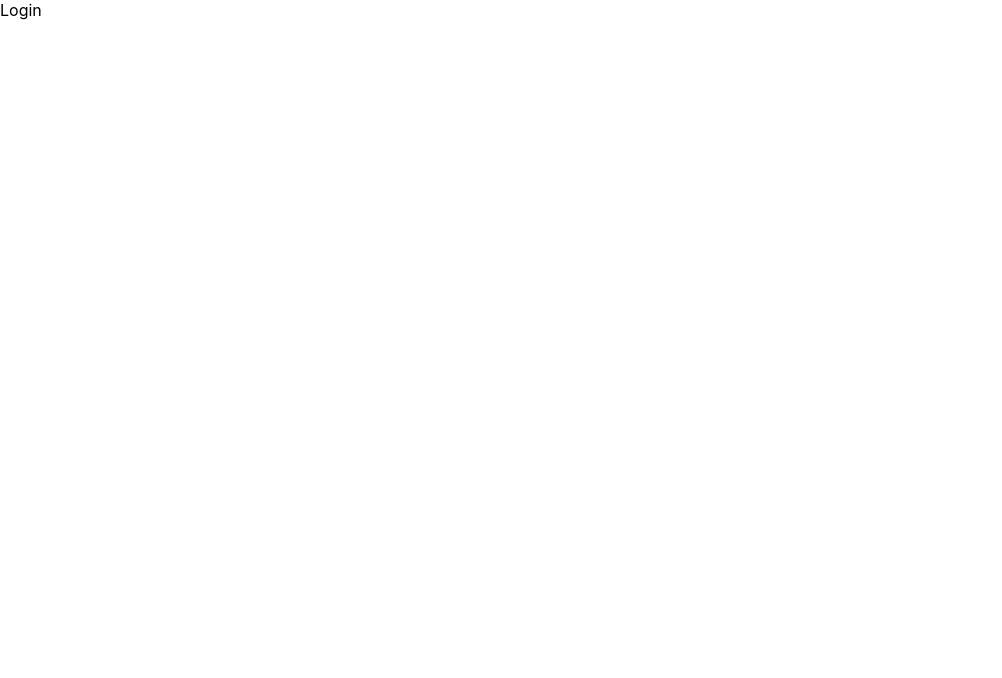
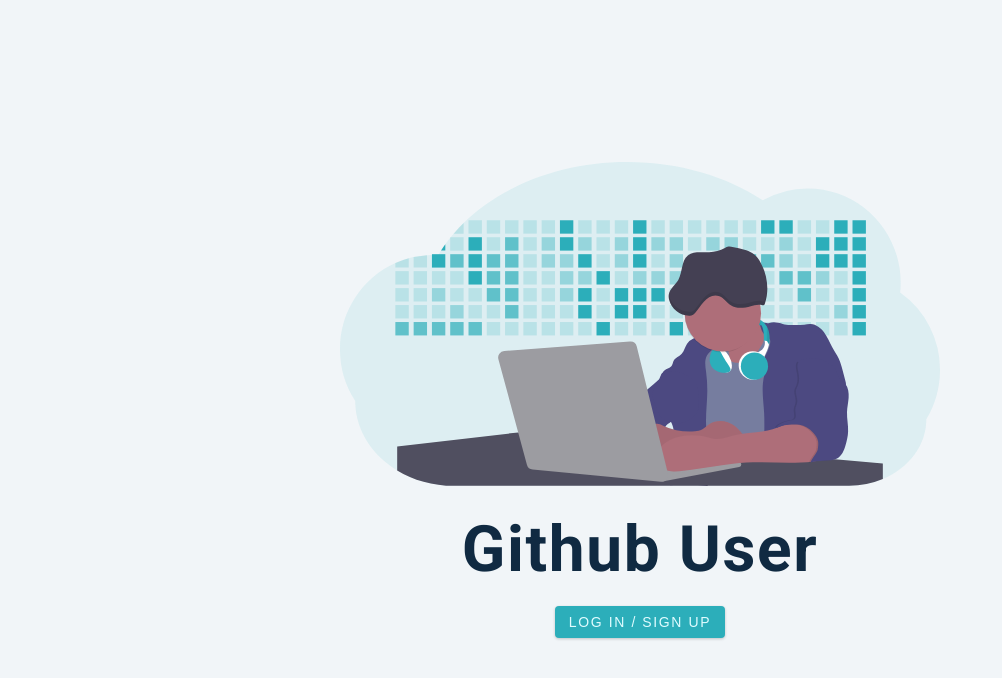
Before and after one commit to Mohmmed-Mahsoub/github-search, a React (Create React App) app: page /login in a window 1280 px wide. Shown: the top 678 px of the page, without its empty margins (0-1002 px from the left). Built offline with nearby package versions, Linux system fonts and the light colour scheme.

Commit message:
create ui for login and not found page

```diff
--- a/src/index.css
+++ b/src/index.css
@@ -1,13 +1,183 @@
+/*
+===============
+Fonts
+===============
+*/
+@import url("https://fonts.googleapis.com/css?family=Open+Sans|Roboto:400,700&display=swap");
+
+/*
+===============
+Variables
+===============
+*/
+
+:root {
+  /* dark shades of primary color*/
+  --clr-primary-1: hsl(185, 91%, 17%);
+  --clr-primary-2: hsl(185, 84%, 25%);
+  --clr-primary-3: hsl(185, 81%, 29%);
+  --clr-primary-4: hsl(185, 77%, 34%);
+  /* primary/main color */
+  --clr-primary-5: hsl(185, 62%, 45%);
+  /* lighter shades of primary color */
+  --clr-primary-6: hsl(185, 57%, 50%);
+  --clr-primary-7: hsl(184, 65%, 59%);
+  --clr-primary-8: hsl(184, 80%, 74%);
+  --clr-primary-9: hsl(185, 94%, 87%);
+  --clr-primary-10: hsl(186, 100%, 94%);
+  /* darkest grey - used for headings */
+  --clr-grey-1: hsl(209, 61%, 16%);
+  --clr-grey-2: hsl(211, 39%, 23%);
+  --clr-grey-3: hsl(209, 34%, 30%);
+  --clr-grey-4: hsl(209, 28%, 39%);
+  /* grey used for paragraphs */
+  --clr-grey-5: hsl(210, 22%, 49%);
+  --clr-grey-6: hsl(209, 23%, 60%);
+  --clr-grey-7: hsl(211, 27%, 70%);
+  --clr-grey-8: hsl(210, 31%, 80%);
+  --clr-grey-9: hsl(212, 33%, 89%);
+  --clr-grey-10: #f1f5f8;
+  --clr-white: #fff;
+  --clr-red-dark: hsl(360, 67%, 44%);
+  --clr-red-light: hsl(360, 71%, 66%);
+  --clr-green-dark: hsl(125, 67%, 44%);
+  --clr-green-light: hsl(125, 71%, 66%);
+  --clr-black: #222;
+  --ff-primary: "Roboto", sans-serif;
+  --ff-secondary: "Open Sans", sans-serif;
+  --transition: all 0.3s linear;
+  --spacing: 0.1rem;
+  --radius: 0.25rem;
+  --light-shadow: 0 5px 15px rgba(0, 0, 0, 0.1);
+  --dark-shadow: 0 5px 15px rgba(0, 0, 0, 0.2);
+  --max-width: 1170px;
+  --fixed-width: 620px;
+}
+/*
+===============
+Global Styles
+===============
+*/
+
+*,
+::after,
+::before {
+  margin: 0;
+  padding: 0;
+  box-sizing: border-box;
+}
 body {
-  margin: 0;
-  font-family: -apple-system, BlinkMacSystemFont, 'Segoe UI', 'Roboto', 'Oxygen',
-    'Ubuntu', 'Cantarell', 'Fira Sans', 'Droid Sans', 'Helvetica Neue',
-    sans-serif;
-  -webkit-font-smoothing: antialiased;
-  -moz-osx-font-smoothing: grayscale;
+  font-family: var(--ff-secondary);
+  background: var(--clr-grey-10);
+  color: var(--clr-grey-1);
+  line-height: 1.5;
+  font-size: 0.875rem;
+}
+ul {
+  list-style-type: none;
+}
+a {
+  text-decoration: none;
+}
+img {
+  width: 100%;
+  display: block;
 }
 
-code {
-  font-family: source-code-pro, Menlo, Monaco, Consolas, 'Courier New',
-    monospace;
+h1,
+h2,
+h3,
+h4 {
+  letter-spacing: var(--spacing);
+  text-transform: capitalize;
+  line-height: 1.25;
+  margin-bottom: 0.75rem;
+  font-family: var(--ff-primary);
 }
+h1 {
+  font-size: 3rem;
+}
+h2 {
+  font-size: 2rem;
+}
+h3 {
+  font-size: 1.25rem;
+}
+h4 {
+  font-size: 0.875rem;
+}
+p {
+  margin-bottom: 1.25rem;
+  color: var(--clr-grey-5);
+}
+@media screen and (min-width: 800px) {
+  h1 {
+    font-size: 4rem;
+  }
+  h2 {
+    font-size: 2.5rem;
+  }
+  h3 {
+    font-size: 1.75rem;
+  }
+  h4 {
+    font-size: 1rem;
+  }
+  body {
+    font-size: 1rem;
+  }
+  h1,
+  h2,
+  h3,
+  h4 {
+    line-height: 1;
+  }
+}
+/*  global classes */
+
+.btn {
+  text-transform: uppercase;
+  background: var(--clr-primary-5);
+  color: var(--clr-primary-10);
+  padding: 0.375rem 0.75rem;
+  letter-spacing: var(--spacing);
+  display: inline-block;
+  font-weight: 400;
+  transition: var(--transition);
+  font-size: 0.875rem;
+  border: 2px solid transparent;
+  cursor: pointer;
+  box-shadow: 0 1px 3px rgba(0, 0, 0, 0.2);
+  border-radius: var(--radius);
+}
+.btn:hover {
+  background: var(--clr-primary-8);
+  color: var(--clr-primary-1);
+}
+
+/* section */
+.section {
+  padding: 1rem 0;
+  position: relative;
+}
+
+.section-center {
+  width: 90vw;
+  margin: 0 auto;
+  max-width: 1170px;
+}
+@media screen and (min-width: 992px) {
+  .section-center {
+    width: 95vw;
+  }
+}
+.loading-img {
+  width: 20rem;
+  height: 20rem;
+  display: block;
+  margin: 0 auto;
+  margin-top: 10rem;
+}
+main {
+  padding-bottom: 2rem;
+}
--- a/src/pages/login.jsx
+++ b/src/pages/login.jsx
@@ -1,6 +1,33 @@
 import React from "react";
+import styled from "styled-components";
+import loginImg from "../images/login-img.svg";
 const Login = () => {
-  return <div>Login</div>;
+  return (
+    <Wrapper>
+      <div className="container">
+        <img src={loginImg} alt="github user" />
+        <h1>github user</h1>
+        <button className="btn">Log In / Sign Up</button>
+      </div>
+    </Wrapper>
+  );
 };
 
+const Wrapper = styled.section`
+  min-height: 100vh;
+  display: grid;
+  place-items: center;
+  .container {
+    width: 90vw;
+    max-width: 600px;
+    text-align: center;
+  }
+  img {
+    margin-bottom: 2rem;
+  }
+  h1 {
+    margin-bottom: 1.5rem;
+  }
+`;
+
 export default Login;
--- a/src/pages/notFound.jsx
+++ b/src/pages/notFound.jsx
@@ -1,6 +1,31 @@
 import React from "react";
+import { Link } from "react-router-dom";
+import styled from "styled-components";
 const NotFound = () => {
-  return <div>not found</div>;
+  return (
+    <Wrapper>
+      <div>
+        <h1>404</h1>
+        <h3>sorry, the page you tried cannot be found</h3>
+        <Link to="/" className="btn">
+          back home
+        </Link>
+      </div>
+    </Wrapper>
+  );
 };
-
+const Wrapper = styled.section`
+  min-height: 100vh;
+  display: grid;
+  place-items: center;
+  background: var(--clr-primary-10);
+  text-align: center;
+  h1 {
+    font-size: 10rem;
+  }
+  h3 {
+    color: var(--clr-grey-3);
+    margin-bottom: 1.5rem;
+  }
+`;
 export default NotFound;
```
Also changed, not shown: src/images/login-img.svg (added), 1 other file (tests, documents, lock files or other folders).
